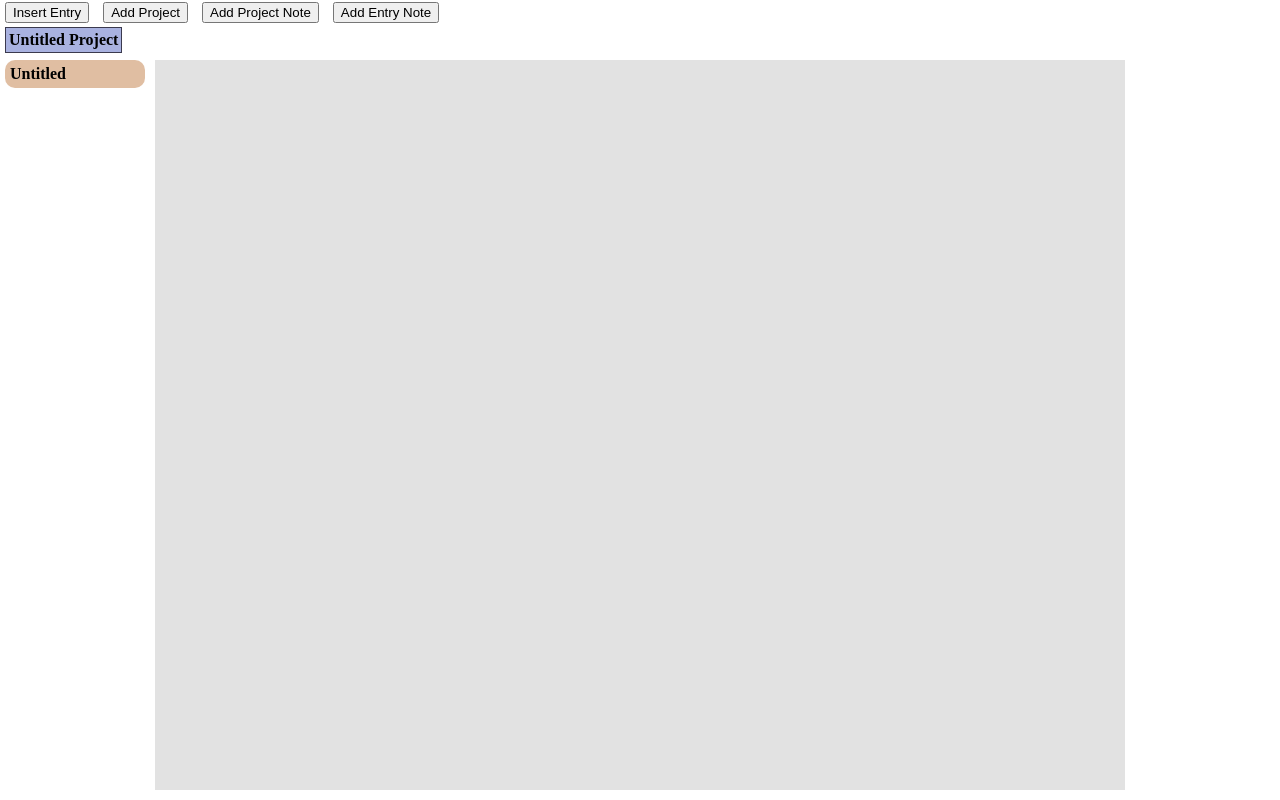
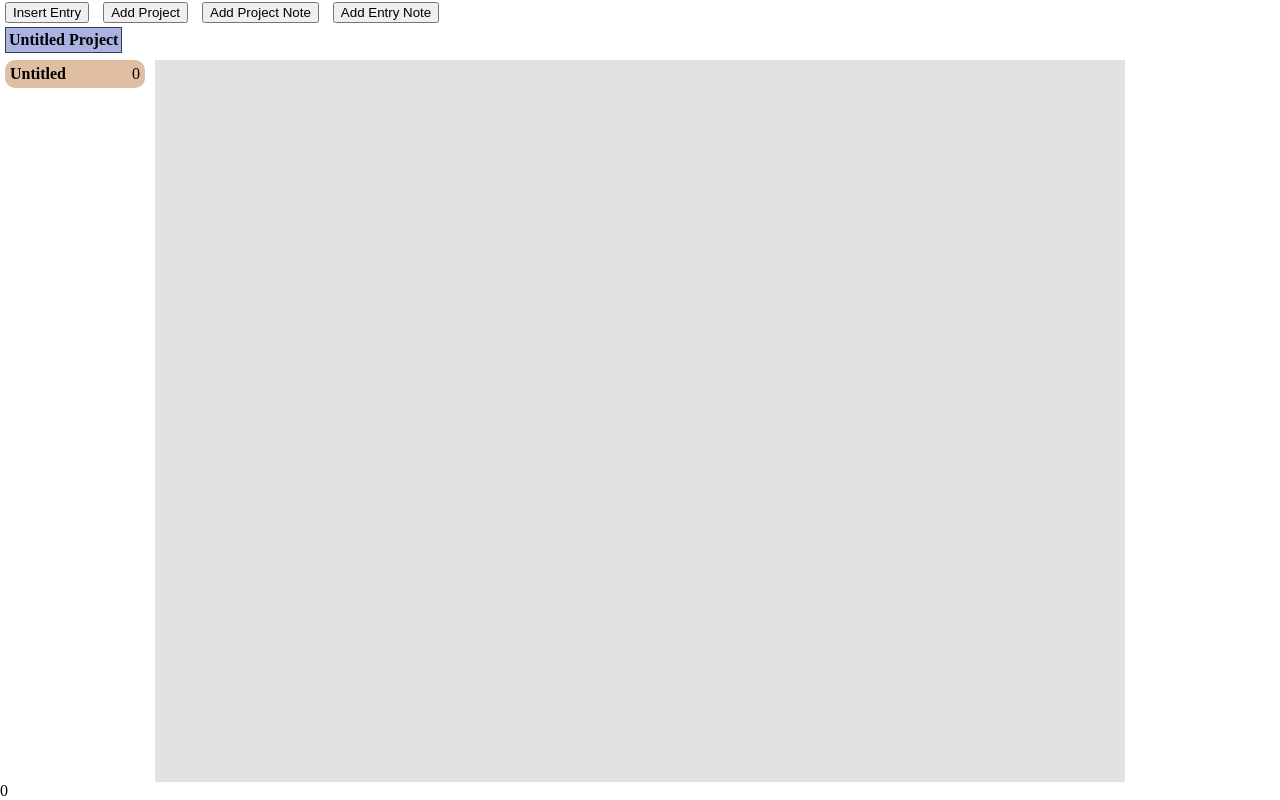
Before and after one commit to jaycatdevel/jaycatdevel.github.io, a plain HTML site: page writingfactory/index.html in a window 1280 px wide. Drawn offline with Linux system fonts and the light colour scheme.

Commit message:
continued devel

```diff
--- a/writingfactory/entriesList.js
+++ b/writingfactory/entriesList.js
@@ -24,18 +24,31 @@ wf.entriesList = (function(){
     }
 
     function _drawEntry(entry){
-        const newDiv = document.createElement("div");
-        newDiv.classList.add("note");
-        newDiv.classList.add("entry");
-        newDiv.id = _entryPrefix + entry.key.toFixed(0);
-        newDiv.onclick = _entryClick;
-        newDiv.ondblclick = wf.entry.editEntry;
+        const parentDiv = document.createElement("div");
+        const entryDiv = document.createElement("div");
+        const wordcountDiv = document.createElement("div");
+        parentDiv.classList.add("note");
+        parentDiv.classList.add("entry");
+        entryDiv.classList.add("entryDisp");
+        entryDiv.id = _entryPrefix + entry.key.toFixed(0);
+        entryDiv.onclick = _entryClick;
+        entryDiv.ondblclick = wf.entry.editEntry;
         let vText = entry.name;
-        const newContent = document.createTextNode(vText);
-        newDiv.appendChild(newContent);
-
+        const entryContent = document.createTextNode(vText);
+        entryDiv.appendChild(entryContent);
+        let vwordcount = entry.wordcount;
+        if(!vwordcount){
+            vwordcount = "";
+        }
+        const wordcountContent = document.createTextNode(vwordcount);
+        wordcountDiv.appendChild(wordcountContent);
+        wordcountDiv.classList.add("entryDisp");
+        wordcountDiv.classList.add("wordCountDisp");
+        wordcountDiv.id = _entryPrefix + "_wordcount" + entry.key.toFixed(0);
         const currentDiv = document.getElementById(_listName);
-        currentDiv.appendChild(newDiv);
+        parentDiv.appendChild(entryDiv);
+        parentDiv.appendChild(wordcountDiv);
+        currentDiv.appendChild(parentDiv);
     }
 
     async function _addEntry(){
--- a/writingfactory/entry.js
+++ b/writingfactory/entry.js
@@ -5,6 +5,10 @@ wf.entry = (function(){
 
     let _currentEntry;
     let _textModified = false;
+    let _wordCountTimeout = undefined;
+
+    const _entryPrefix = "Entry_"; // DUPE!!!
+
     function _loadEntry(entry){
         _currentEntry = entry;
         _loadEntryText();
@@ -24,6 +28,7 @@ wf.entry = (function(){
                 div.innerHTML = textContent;
             }
             _textModified = false;
+            _wordCount();
         }
     }
 
@@ -37,12 +42,39 @@ wf.entry = (function(){
                 vText = div.innerHTML;
             }
             _currentEntry.text = vText;
+            _currentEntry.wordcount = _wordCount();
             await wf.entries.save(_currentEntry);
         }
     }
 
+    function _wordCount(){
+		var vText = document.getElementById("entryText").textContent.trim();
+		var vLength = _getWords(vText);
+		document.getElementById("wordCount").textContent = vLength.toFixed(0);
+        if(_currentEntry){
+            let vEntry = _entryPrefix + "_wordcount" + _currentEntry.key.toFixed(0);
+            document.getElementById(vEntry).textContent = vLength.toFixed(0);
+        }
+        return vLength;
+	}
+
+	function _getWords(o){
+		var vLength = 0;
+		if(o){
+			var vSplit = o.split(/[\s,]+/);
+			for(var i = 0, j = vSplit.length; i < j; i++){
+				if(vSplit.length > 0){
+					vLength++;
+				}
+			}
+		}
+		return vLength;
+	}
+
     function _keyUp(){
         _textModified = true;
+        clearTimeout(_wordCountTimeout);
+        _wordCountTimeout = setTimeout(_wordCount,1000);
     }
 
     function _focusText(){
--- a/writingfactory/index.html
+++ b/writingfactory/index.html
@@ -1,9 +1,7 @@
 <html>
     <head>
-        <meta name="viewport" content="width=device-width, initial-scale=1.0">
-        <link rel="manifest" href="manifest.json" />
+        <link rel="stylesheet" href="styles.css">
 
-        <link rel="stylesheet" href="styles.css">
         <script src = "curry.js"></script>
         <script src = "app.js"></script>
         <script src = "lists.js"></script>
@@ -19,7 +17,6 @@
         <script src = "project.js"></script>
         <script src = "note.js"></script>
         <script src = "database.js"></script>
-        <script src="sw.js"></script>
     </head>
     <body>
         <div class="fullContent">
@@ -55,6 +52,9 @@
                     </div>
                 </div>
             </div>
+            <div id="statusBar">
+                <div id="wordCount"></div>
+            </div>
         </div>
     </body>
 </html>
--- a/writingfactory/styles.css
+++ b/writingfactory/styles.css
@@ -117,3 +117,12 @@ body {
     padding: 5px;
     background-color: rgb(226, 226, 226);
 }
+
+.entryDisp {
+    display: inline-block;
+}
+
+.wordCountDisp {
+    margin-left: 5px;
+    float: right;
+}
```
